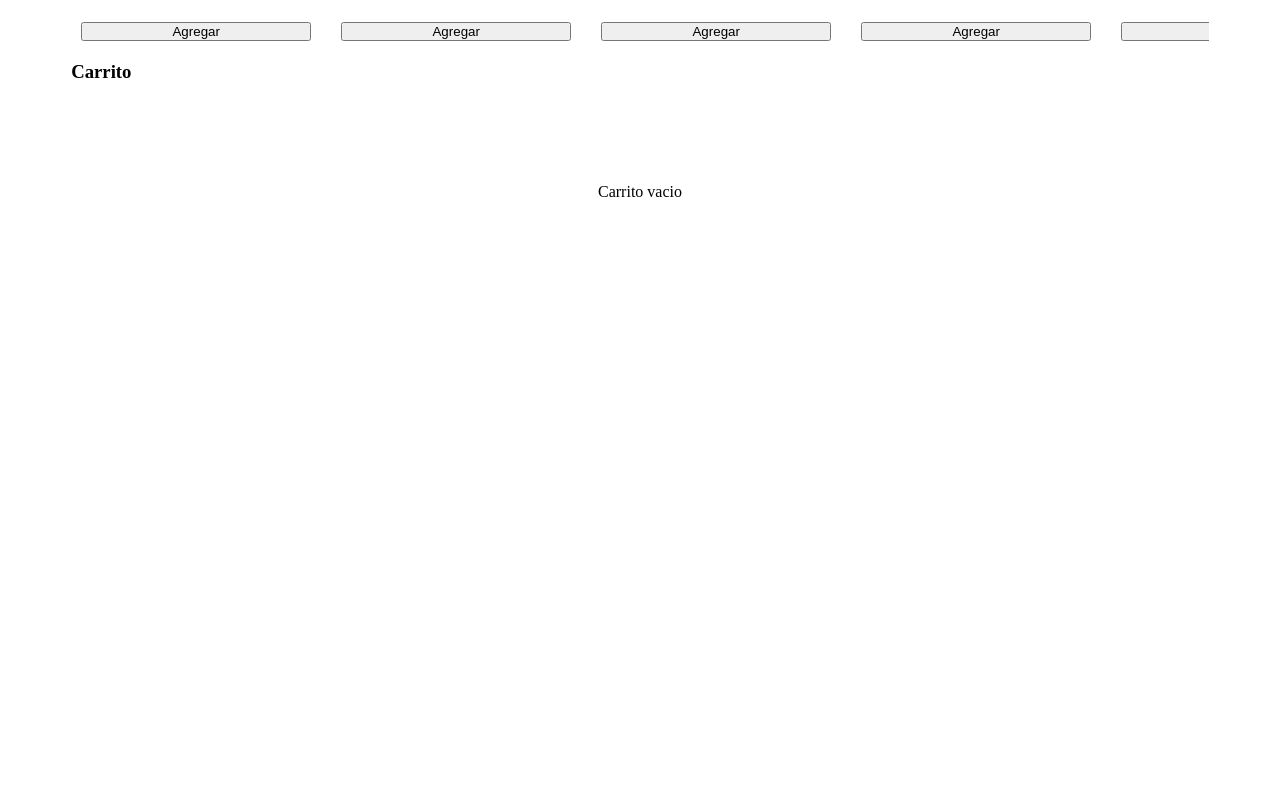
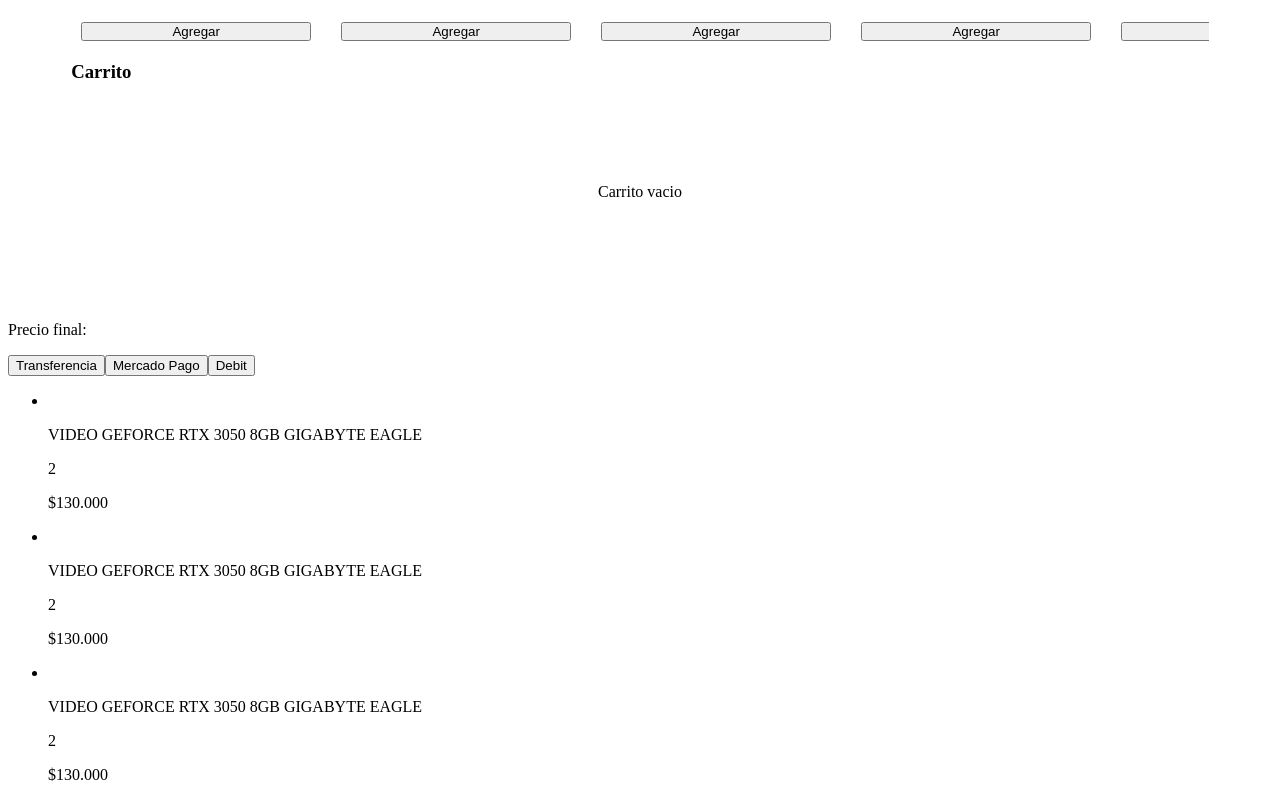
Before and after one commit to juanibarguen/proyecto-lab, an Angular app: page /home in a window 1280 px wide. Shown: the part 294-1094 px from the top of the page. Before the commit the page ends 800 px from the top, so only its background shows below. Built offline with nearby package versions, Linux system fonts and the light colour scheme.

Commit message:
creacion de template de la compra final

```diff
--- a/src/app/components/home/home.component.html
+++ b/src/app/components/home/home.component.html
@@ -30,3 +30,7 @@
   <h4 *ngIf="productsCart.length > 0">Precio total: {{calcularPrecioTotal()}}</h4>
   <p class="cart-vacio" *ngIf="productsCart.length == 0">Carrito vacio</p>
 </div>
+
+<div class="finalizar-compra">
+    <app-finalizar-compra></app-finalizar-compra>
+</div>
--- a/src/app/finalizar-compra/finalizar-compra.component.html
+++ b/src/app/finalizar-compra/finalizar-compra.component.html
@@ -1 +1,32 @@
-<p>finalizar-compra works!</p>
+<section class="container-finalizar-compra">
+    <div class="medios-de-pago">
+        <p>Precio final:</p>
+        <div class="cta-medios-de-pago">
+            <button>Transferencia</button>
+            <button>Mercado Pago</button>
+            <button>Debit</button>
+        </div>
+    </div>
+    <div class="productos">
+        <ul class="lista-de-productos">
+            <li>
+                <img src="" alt="">
+                <p>VIDEO GEFORCE RTX 3050 8GB GIGABYTE EAGLE</p>
+                <p>2</p>
+                <p>$130.000</p>
+            </li>
+            <li>
+                <img src="" alt="">
+                <p>VIDEO GEFORCE RTX 3050 8GB GIGABYTE EAGLE</p>
+                <p>2</p>
+                <p>$130.000</p>
+            </li>
+            <li>
+                <img src="" alt="">
+                <p>VIDEO GEFORCE RTX 3050 8GB GIGABYTE EAGLE</p>
+                <p>2</p>
+                <p>$130.000</p>
+            </li>
+        </ul>
+    </div>
+</section>
```
